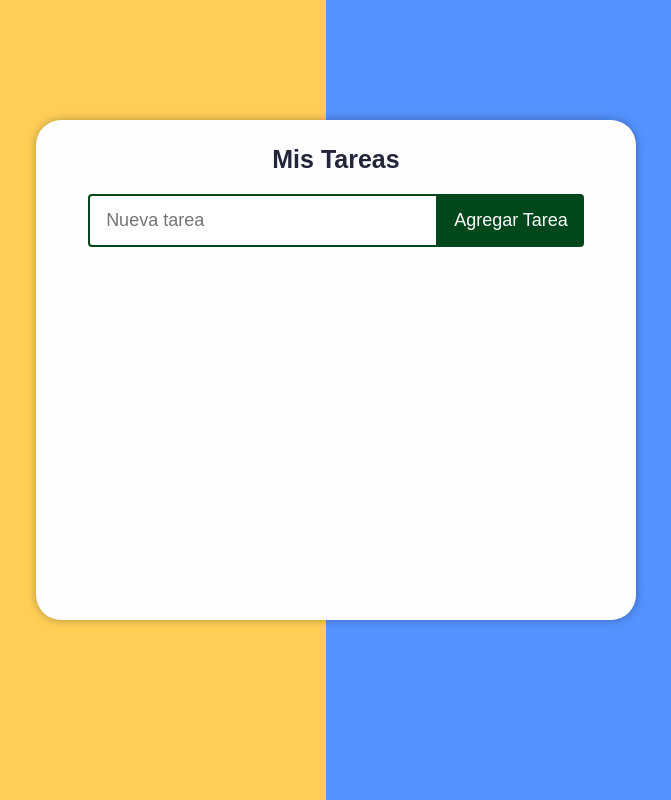
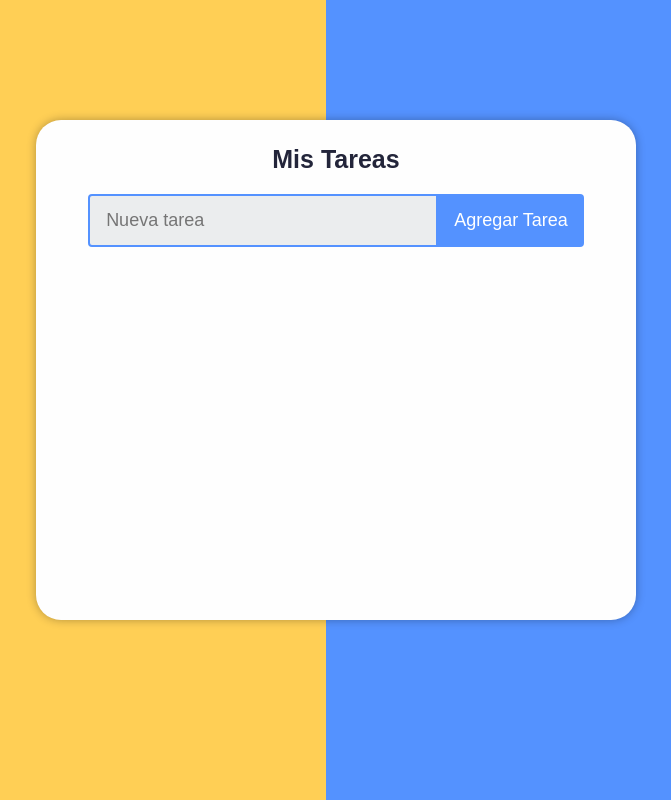
Before and after one commit to marcosd59/lista-de-tareas, a React (Create React App) app: page / in a window 1280 px wide. Shown: the whole page, without its empty margins (314-985 px from the left). Built offline with nearby package versions, Linux system fonts and the light colour scheme.

Commit message:
Update Formulario.css styles

```diff
--- a/src/stylesheets/Formulario.css
+++ b/src/stylesheets/Formulario.css
@@ -8,10 +8,10 @@
 .tarea-input {
   width: 350px;
   font-size: 18px;
-  background-color: white;
+  background-color: #ebedee;
   padding: 14px 32px 14px 16px;
   border-radius: 4px 0 0 4px;
-  border: 2px solid #00471b;
+  border: 2px solid #5492ff;
   outline: none;
 }
 
@@ -23,7 +23,7 @@
   border-radius: 0 4px 4px 0;
   cursor: pointer;
   outline: none;
-  background: #00471b;
+  background: #5492ff;
   color: white;
   text-transform: capitalize;
 }
```
